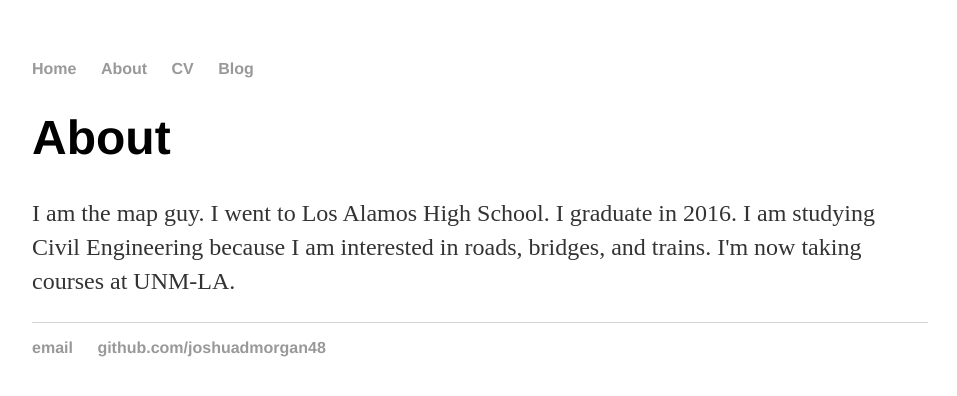
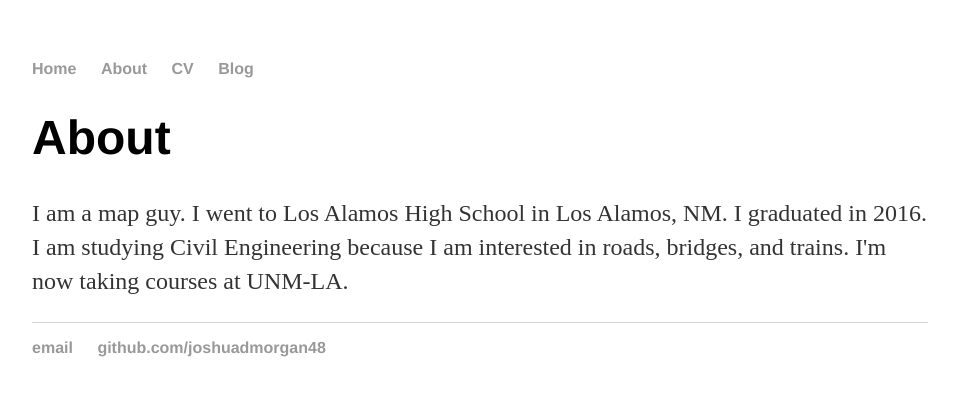
Before and after one commit to joshuadmorgan48/joshuadmorgan48.github.io, a Jekyll site: the page built from about/index.html, in a window 1280 px wide. Shown: the top 396 px of the page, without its empty margins (160-1117 px from the left). Built offline with Jekyll 4.4.1, drawn with Linux system fonts in a browser that asks for light colours.

Commit message:
Update index.html

```diff
--- a/about/index.html
+++ b/about/index.html
@@ -5,6 +5,6 @@ title: About Joshua Morgan
 
                 <div class="about">
                         <h1>About</h1>
-                        <p>I am the map guy. I went to Los Alamos High School. I graduate in 2016. I am studying Civil Engineering because I am interested in roads, bridges, and trains. I'm now taking courses at UNM-LA.</p>
+                        <p>I am a map guy. I went to Los Alamos High School in Los Alamos, NM. I graduated in 2016. I am studying Civil Engineering because I am interested in roads, bridges, and trains. I'm now taking courses at UNM-LA.</p>
 
                 </div>
```
